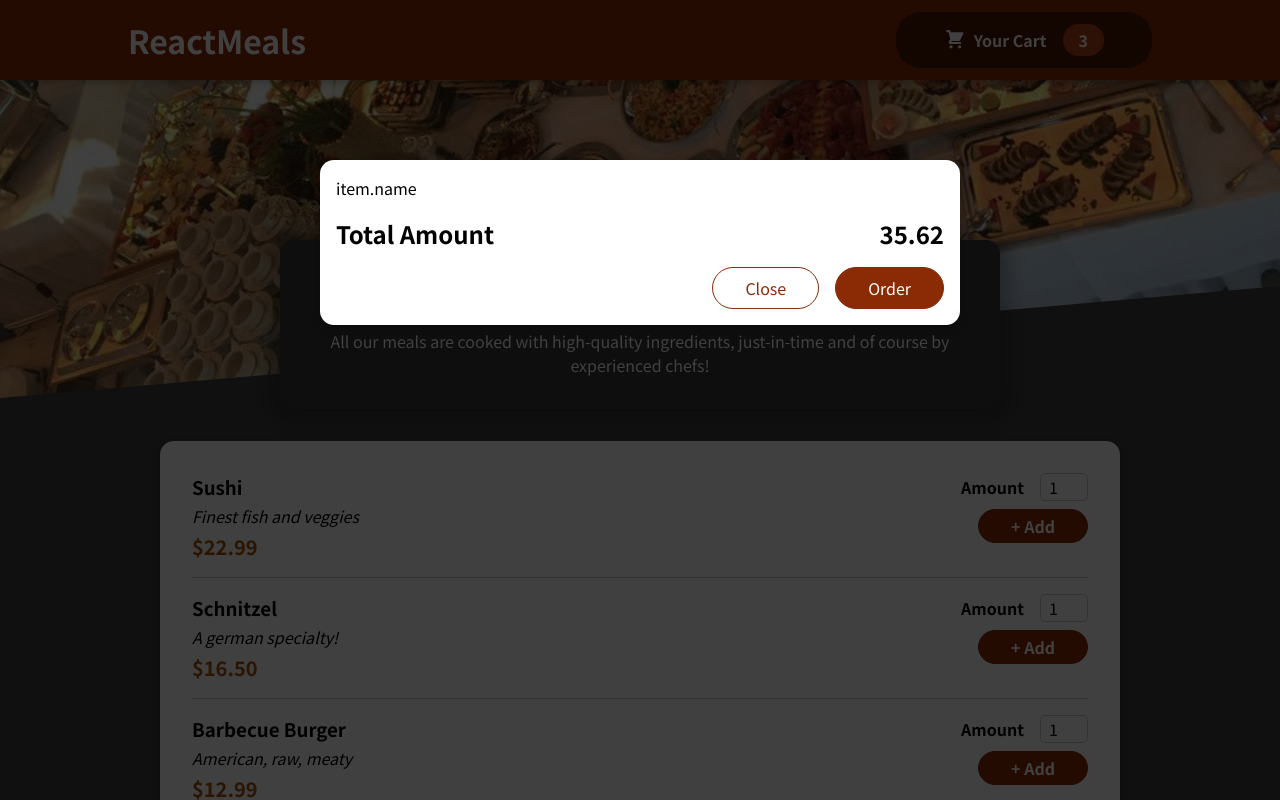
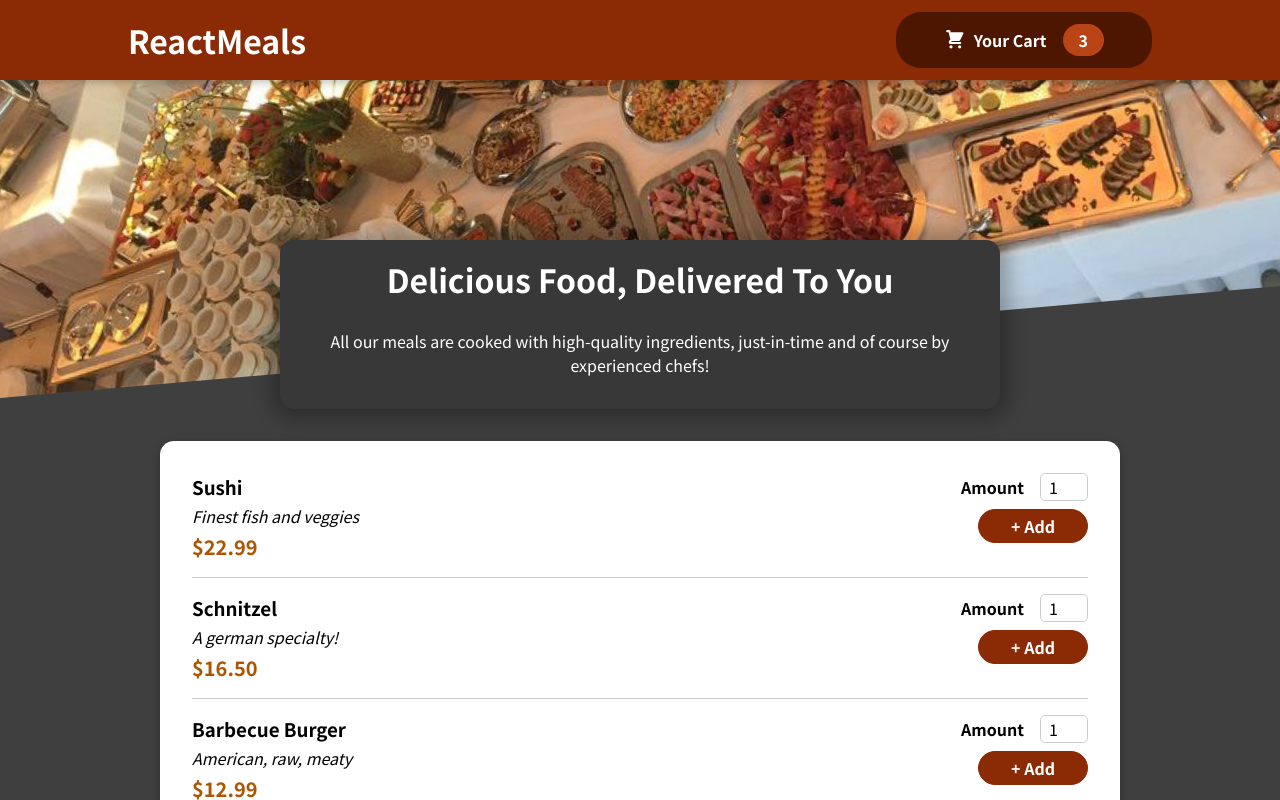
Before and after one commit to raushan2409/create-restau-app, a React (Create React App) app: page / in a window 1280 px wide. Shown: the top 800 px of the page. Built offline with nearby package versions, Linux system fonts and the light colour scheme.

Commit message:
user clicks on the cart icon , the cart will open up and the cart should close after clicking on close or backrop

```diff
--- a/src/App.js
+++ b/src/App.js
@@ -1,14 +1,26 @@
+import { Fragment,useState } from "react";
 import Header from "./components/Layout/Header";
 import "./App.css";
-import { Fragment } from "react";
 import Meals from "./components/Meals/Meals";
 import Cart from "./components/Cart/Cart";
 
 function App() {
+  const [cartIsShown,setCartIsShown] = useState(false);
+
+  const showCartHandler = ()=>{ setCartIsShown(true) };
+
+  const hideCartHandler = () =>{ setCartIsShown(false) };
+
+  //in the end we wonna render the cart component conditionally by wrapping
+
   return (
     <Fragment>
-    <Cart />
-      <Header />
+    {/* if true than render else not */}
+    {/* we've pass onclose hidecarthandler to hide  */}
+    {cartIsShown && <Cart onClose={hideCartHandler} />}
+
+{/* we're calling showcarthandler inside the header and thename is on me . we want to execute these function in header component whenever the headercartButton is clicked */}
+      <Header onShowCart={showCartHandler} />
       <main>
         {/* main html element */}
         <Meals />
--- a/src/components/Cart/Cart.js
+++ b/src/components/Cart/Cart.js
@@ -13,18 +13,14 @@
   );
   return (
     // <div>
-    <Modal>
-      {/* i wonna render this cart in a modal(wrapper) by using react portel */}
-      {/* i wonna rendert my cartitems */}
-      {/* div with total amount  */}
-      {/* div with the actions for the card */}
+    <Modal onClose={props.onClose}>
       {cartItems}
       <div className={classes.total}>
         <span>Total Amount</span>
         <span>35.62</span>
       </div>
       <div className={classes.actions}>
-        <button className={classes["button--alt"]}>Close</button>
+        <button className={classes["button--alt"]} onClick={props.onClose}>Close</button>
         <button className={classes.button}>Order</button>
       </div>
       {/* </div> */}
--- a/src/components/Layout/Header.js
+++ b/src/components/Layout/Header.js
@@ -8,12 +8,11 @@
     <Fragment>
       <header className={classes.header}>
         <h1>ReactMeals</h1>
-        {/* <button>Cart</button> */}
-        <HeaderCartButton />
+        {/* onclick is custom u can use any of the name,which looks like the builtin onclick  */}
+        <HeaderCartButton onClick={props.onShowCart}/>
       </header>
       <div className={classes["main-image"]}>
         <img src={mealsImage} alt="A table full of delicious food!" />
-        {/* u can also add some url */}
       </div>
     </Fragment>
   );
--- a/src/components/Layout/HeaderCartButton.js
+++ b/src/components/Layout/HeaderCartButton.js
@@ -3,8 +3,8 @@
 
 const HeaderCartButton = (props) => {
   return (
-    <button className={classes.button}>
-      {/* icon ,some text than a little badge with a current no of item in the card */}
+    // this can be confusing but in the enda pointer at showcarthandle(app.js) to that headercartbutton( we read if we have to pass multiple or prop chain like this where we pass a prop through multiple levels of components could be replaced with context indeed we could be using context here)
+    <button className={classes.button} onClick={props.onClick}>
       <span className={classes.icon}><CartIcon /></span>
       <span>Your Cart</span>
       <span className={classes.badge}>{/* dummy value */}3</span>
--- a/src/components/UI/Modal.js
+++ b/src/components/UI/Modal.js
@@ -5,7 +5,7 @@
 // i'll add backdrop and overlay component func here that takes data as a props
 
 const Backdrop = (props) => {
-  return <div className={classes.backdrop}></div>;
+  return <div className={classes.backdrop} onClick={props.onClose}/>;
 };
 const ModalOverlay = (props) => {
   return (
@@ -20,14 +20,7 @@
 const Modal = (props) => {
   return (
     <Fragment>
-      {/* if we are not using portal */}
-
-      {/* <Backdrop /> */}
-      {/* <ModalOverlay>{props.children}</ModalOverlay> */}
-
-      {/* we technically don't have to use a portal but to insure that our html code is not all over the place in the final application  i will use portals here using createportal method for that we have to use reactdom object*/}
-      {/* createportal takes 2 arg first what to portal and 2nd where to portal  */}
-      {ReactDOM.createPortal(<Backdrop />,portalElement)}
+      {ReactDOM.createPortal(<Backdrop  onClose={props.onClose}/>,portalElement)}
       {ReactDOM.createPortal(<ModalOverlay>{props.children}</ModalOverlay>,portalElement)}
     </Fragment>
   );
```
Also changed, not shown: text.txt (added).
